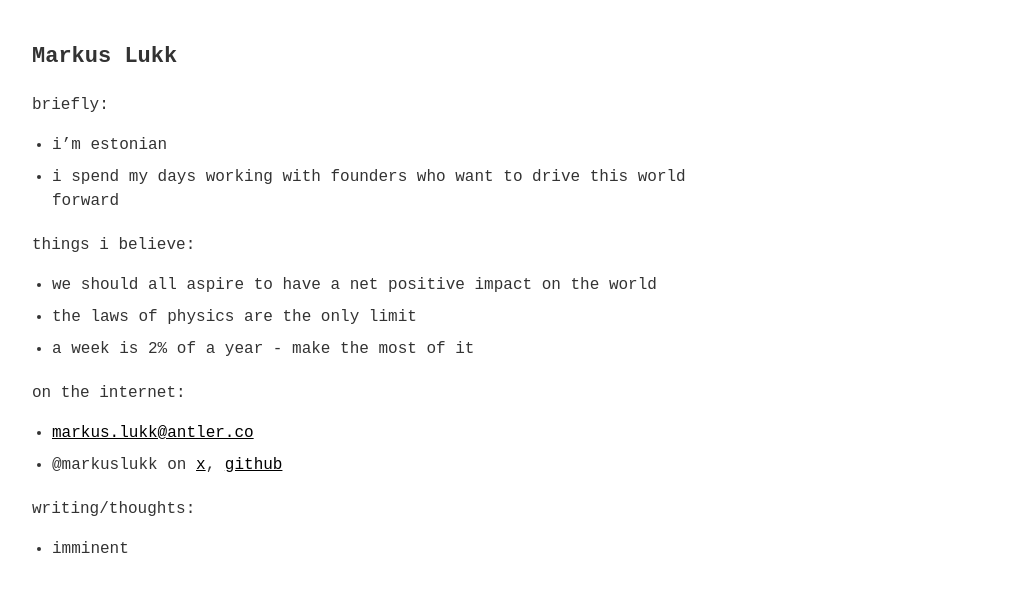
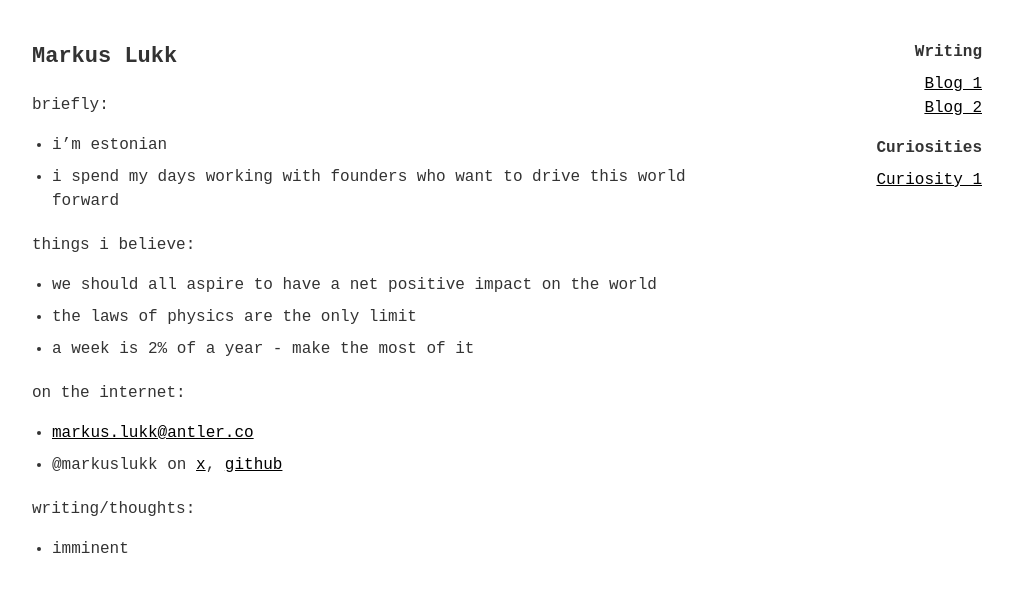
Before and after one commit to markuslukk/markuslukk.github.io, a Jekyll site: the page built from README.md, in a window 1280 px wide. Shown: the top 592 px of the page, without its empty margins (258-1271 px from the left). Built offline with Jekyll 4.4.1, drawn with Linux system fonts in a browser that asks for light colours; our own code applies the rules of GitHub Pages for plain Markdown files.

Commit message:
Update default.html

```diff
--- a/_layouts/default.html
+++ b/_layouts/default.html
@@ -8,5 +8,12 @@
 </head>
 <body>
   {{ content }}
+<div style="position: fixed; top: 40px; right: 40px; text-align: right;">
+  <div style="font-weight: bold; margin-bottom: 8px;">Writing</div>
+  <a href="#" style="display: block;">Blog 1</a>
+  <a href="#" style="display: block;">Blog 2</a>
+  <div style="font-weight: bold; margin: 16px 0 8px;">Curiosities</div>
+  <a href="#" style="display: block;">Curiosity 1</a>
+</div>
 </body>
 </html>
```
